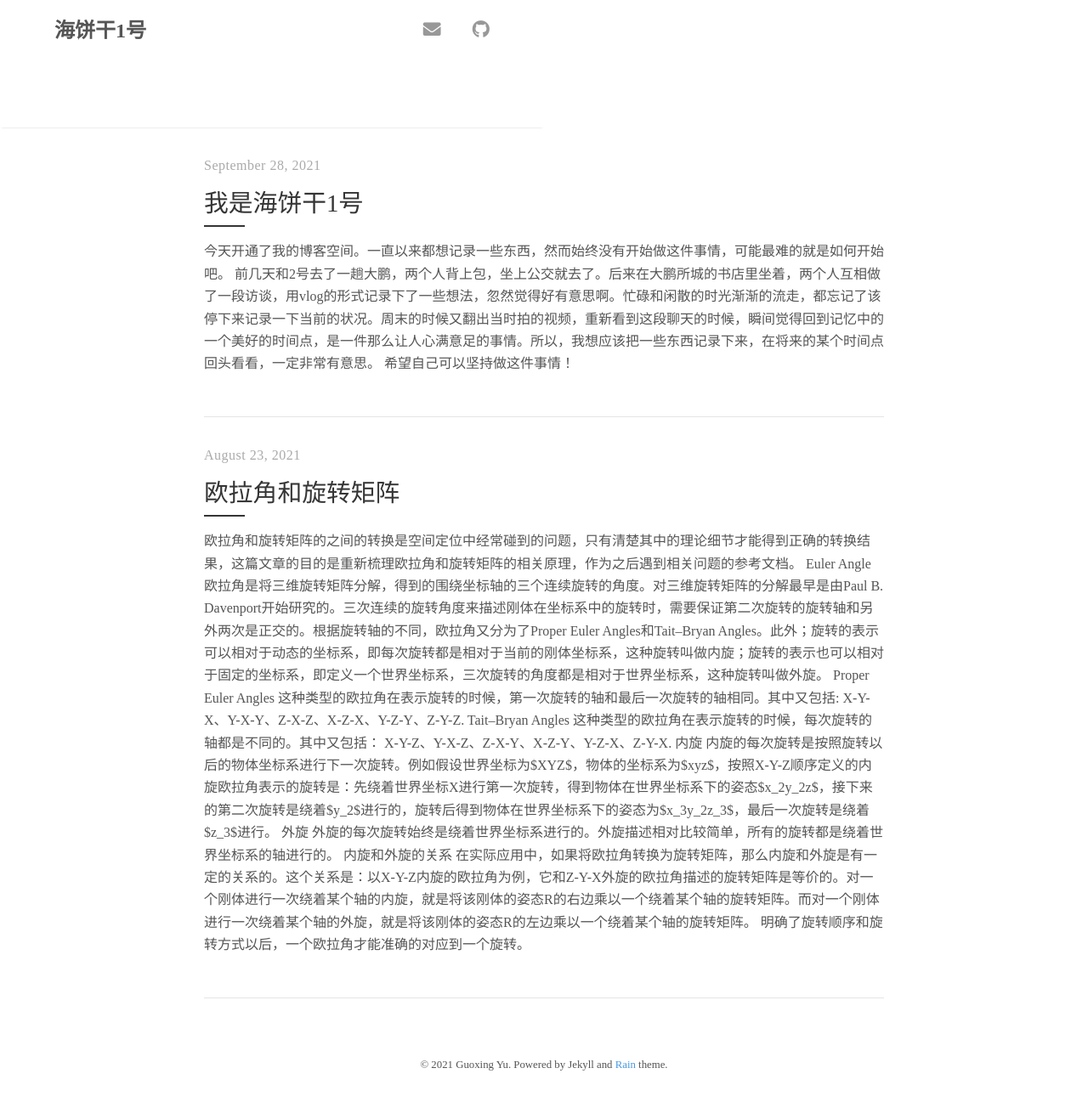
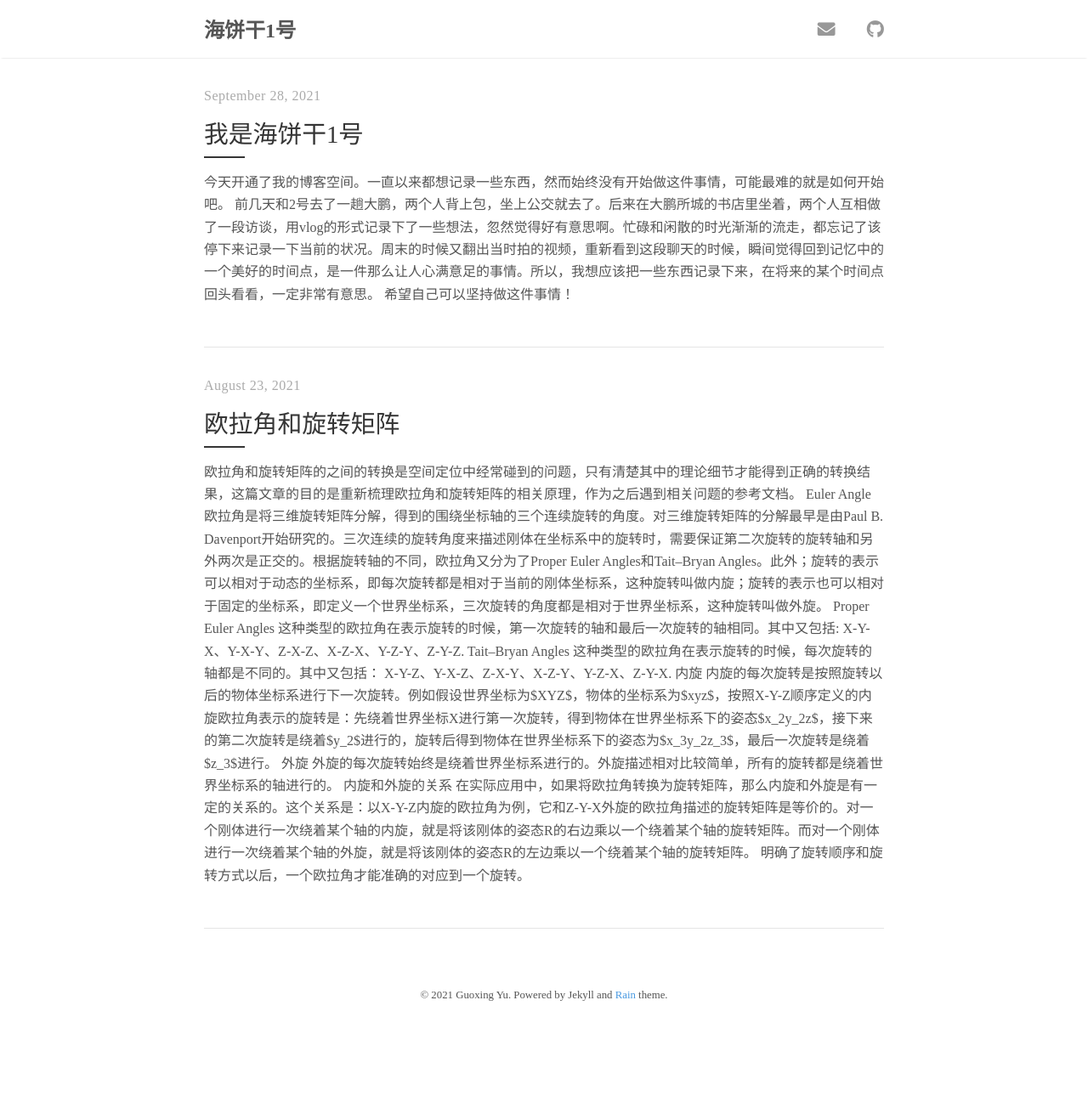
Before and after one commit to gxyu-star/myblog, a Jekyll site: the page built from index.html, in a window 1280 px wide. Shown: the whole page at 85% size. Built offline with Jekyll 4.4.1, drawn with Linux system fonts in a browser that asks for light colours; nearby versions of some CDN libraries; the list of posts is cut into pages by our own code; after the commit the page ends 1215 px from its top, so only the background shows below that.

Commit message:
change layout and font size

```diff
--- a/_sass/rain/_layout.scss
+++ b/_sass/rain/_layout.scss
@@ -15,8 +15,6 @@ footer,
 
 .nav {
   box-shadow: 0 2px 2px -2px $shadow-color;
-  width:640px;
-  height:150px;
   overflow: auto;
 
   &-container {
--- a/_sass/rain/_post.scss
+++ b/_sass/rain/_post.scss
@@ -44,7 +44,7 @@
     color: $default-tint;
     display: block;
     font-family: $chinese-font;
-    font-size: 0.9rem;
+    font-size: 1.1rem;
     font-style: normal;
     text-align: center;
   }
```
